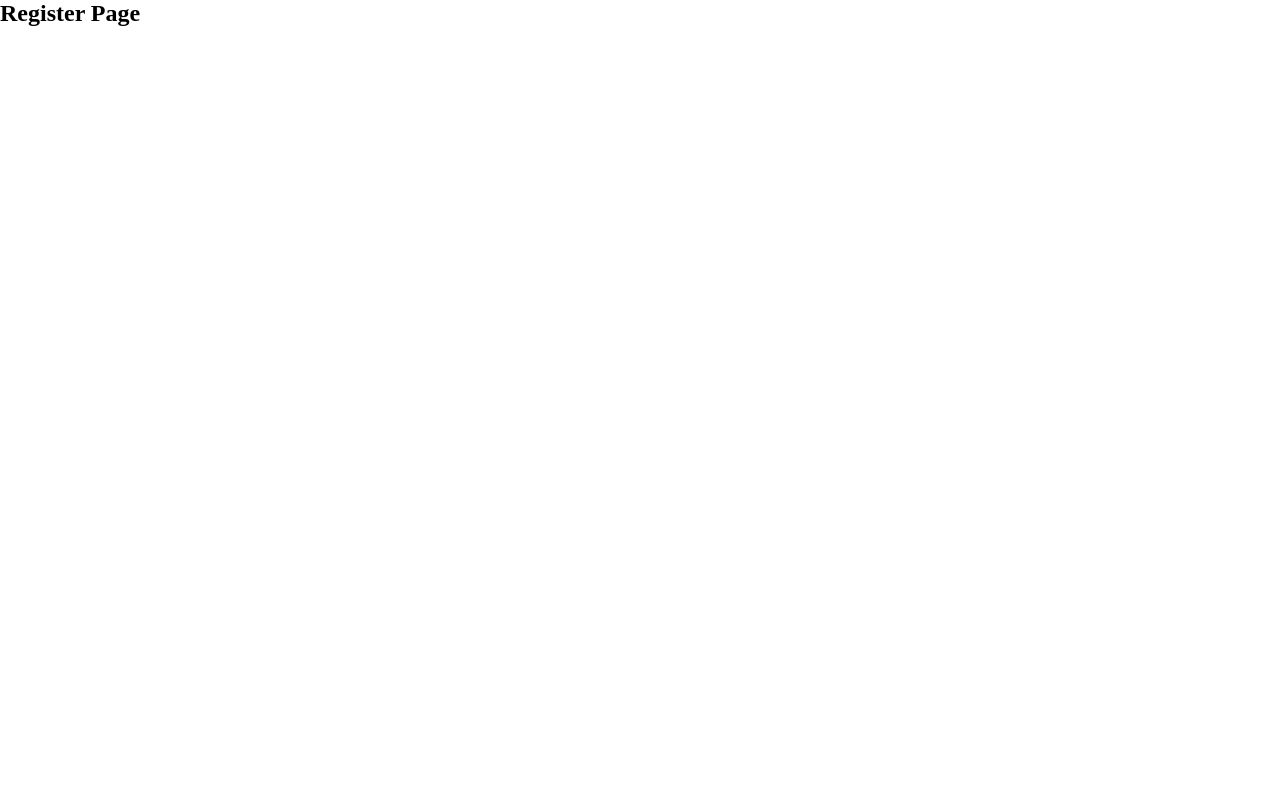
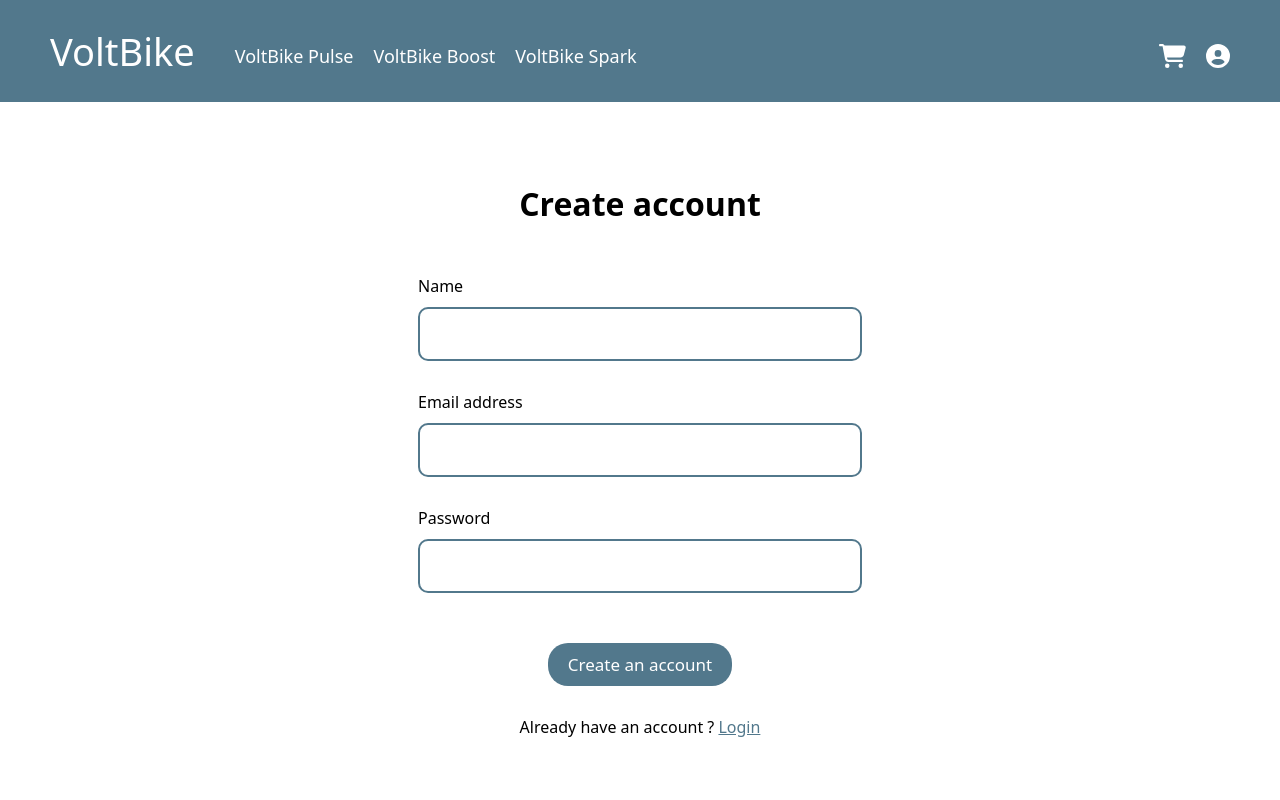
Before and after one commit to Gabrielhzt/VoltBike, a React (Create React App) app in the folder client/: page /register in a window 1280 px wide. Shown: the top 800 px of the page. Built offline with nearby package versions, Linux system fonts and the light colour scheme; the HTML template or start-up script is replaced by a standard one.

Commit message:
Added the header of the home page, the navbar, the footer and the register page

```diff
--- a/client/src/App.js
+++ b/client/src/App.js
@@ -2,11 +2,11 @@ import React from 'react';
 import { BrowserRouter as Router, Routes, Route } from 'react-router-dom';
 import './App.css';
 
-import Home from './components/home';
+import Home from './components/Home/home';
 import Product from './components/Product';
 import Cart from './components/cart';
 import Login from './components/login';
-import Register from './components/register';
+import Register from './components/register/register';
 import Account from './components/account';
 import NotFound from './components/NotFound';
 
--- /dev/null
+++ b/client/src/components/Home/home.css
@@ -0,0 +1,77 @@
+.home-header {
+    background-image: url('../../../public/images/header.jpg');
+    background-size: cover;
+    background-position: center;
+    height: 550px;
+    padding: 30px 50px;
+}
+
+.home-nav {
+    display: flex;
+    align-items: center;
+    justify-content: space-between;
+}
+
+.home-navlink {
+    display: flex;
+    align-items: center;
+    gap: 40px;
+}
+
+.home-navlink h1 {
+    color: #fff;
+    font-size: 38px;
+    font-weight: 500;
+    padding-bottom: 10px;
+}
+
+.home-navlink ul {
+    display: flex;
+    list-style: none;
+    gap: 20px;
+}
+
+.home-navlink ul li {
+    color: #fff;
+    text-decoration: none;
+    font-size: 18px;
+}
+
+.link {
+    color: #fff;
+    text-decoration: none;
+}
+
+.icon {
+    display: flex;
+    align-items: center;
+    gap: 20px;
+}
+
+.home-title {
+    margin-top: 130px;
+    color: #fff;
+}
+
+.home-title h2 {
+    font-size: 43px;
+    font-weight: 500;
+    width: 500px;
+    margin-bottom: 20px;
+}
+
+.home-title p {
+    font-size: 18px;
+    font-weight: 400;
+    width: 500px;
+    margin-bottom: 30px;
+}
+
+.btn {
+    border: none;
+    border-radius: 20px;
+    padding: 7px 20px;
+    font-size: 18px;
+    color: #547586;
+    background-color: #fff;
+}
--- /dev/null
+++ b/client/src/components/Home/home.js
@@ -0,0 +1,35 @@
+import React from 'react';
+import { NavLink, Link } from 'react-router-dom';
+import { FontAwesomeIcon } from '@fortawesome/react-fontawesome';
+import { faCartShopping, faCircleUser } from '@fortawesome/free-solid-svg-icons';
+import './home.css';
+
+const Home = () => {
+  return (
+    <>
+      <header className='home-header'>
+        <nav className='home-nav'>
+          <div className='home-navlink'>
+            <h1>VoltBike</h1>
+            <ul>
+              <li><NavLink to={"/product"} className='link'>VoltBike Pulse</NavLink></li>
+              <li><NavLink to={"/product"} className='link'>VoltBike Boost</NavLink></li>
+              <li><NavLink to={"/product"} className='link'>VoltBike Spark</NavLink></li>
+            </ul>
+          </div>
+          <div className='icon'>
+            <NavLink to={"./cart"}><FontAwesomeIcon icon={faCartShopping} size='xl' style={{color: "#ffffff",}} /></NavLink>
+            <NavLink to={"./account"}><FontAwesomeIcon icon={faCircleUser} size='xl' style={{color: "#ffffff",}} /></NavLink>
+          </div>
+        </nav>
+        <div className='home-title'>
+          <h2>Ride into the Future with WattWheels</h2>
+          <p>Your Eco-Friendly Electric Bike Destination!</p>
+          <Link to={"./register"}><button className='btn'>Register</button></Link>
+        </div>
+      </header>
+    </>
+  );
+}
+
+export default Home;
--- /dev/null
+++ b/client/src/components/footer/footer.css
@@ -0,0 +1,8 @@
+footer {
+    display: flex;
+    justify-content: space-between;
+    align-items: center;
+    background-color: #52788C;
+    color: #fff;
+    padding: 40px 50px;
+}
--- /dev/null
+++ b/client/src/components/footer/footer.js
@@ -0,0 +1,13 @@
+import React from "react";
+import './footer.css'
+
+const Footer = () => {
+    return (
+        <footer>
+            <h1>VoltBike</h1>
+            <p>© 2024 VoltBike - Designed with passion by Gabriel Hazout. All rights reserved.</p>
+        </footer>
+    )
+}
+
+export default Footer;
--- a/client/src/components/home.js
+++ /dev/null
@@ -1,29 +0,0 @@
-import React from 'react';
-import { NavLink } from 'react-router-dom';
-import { FontAwesomeIcon } from '@fortawesome/react-fontawesome';
-import { faCartShopping, faCircleUser } from '@fortawesome/free-solid-svg-icons';
-
-const Home = () => {
-  return (
-    <>
-      <header>
-        <nav>
-          <div>
-            <h1>VoltBike</h1>
-            <ul>
-              <li><NavLink to="/product">VoltBike Pulse</NavLink></li>
-              <li><NavLink to="/product">VoltBike Boost</NavLink></li>
-              <li><NavLink to="/product">VoltBike Spark</NavLink></li>
-            </ul>
-          </div>
-          <div>
-            <FontAwesomeIcon icon={faCartShopping} />
-            <FontAwesomeIcon icon={faCircleUser} style={{color: "#ffffff",}} />
-          </div>
-        </nav>
-      </header>
-    </>
-  );
-}
-
-export default Home;
--- /dev/null
+++ b/client/src/components/nav/navbar.css
@@ -0,0 +1,7 @@
+.home-nav-2 {
+    background-color: #52788C;
+    display: flex;
+    align-items: center;
+    justify-content: space-between;
+    padding: 25px 50px 15px;
+}
--- /dev/null
+++ b/client/src/components/nav/navbar.js
@@ -0,0 +1,26 @@
+import React from "react";
+import { NavLink } from 'react-router-dom';
+import { FontAwesomeIcon } from '@fortawesome/react-fontawesome';
+import { faCartShopping, faCircleUser } from '@fortawesome/free-solid-svg-icons';
+import './navbar.css'
+
+const Navbar = () => {
+    return (
+        <nav className='home-nav-2'>
+          <div className='home-navlink'>
+            <h1>VoltBike</h1>
+            <ul>
+              <li><NavLink to={"/product"} className='link'>VoltBike Pulse</NavLink></li>
+              <li><NavLink to={"/product"} className='link'>VoltBike Boost</NavLink></li>
+              <li><NavLink to={"/product"} className='link'>VoltBike Spark</NavLink></li>
+            </ul>
+          </div>
+          <div className='icon'>
+            <NavLink to={"./cart"}><FontAwesomeIcon icon={faCartShopping} size='xl' style={{color: "#ffffff",}} /></NavLink>
+            <NavLink to={"./account"}><FontAwesomeIcon icon={faCircleUser} size='xl' style={{color: "#ffffff",}} /></NavLink>
+          </div>
+        </nav>
+    )
+}
+
+export default Navbar;
--- a/client/src/components/register.js
+++ /dev/null
@@ -1,11 +0,0 @@
-import React from 'react';
-
-const Register = () => {
-  return (
-    <div>
-      <h2>Register Page</h2>
-    </div>
-  );
-}
-
-export default Register;
--- /dev/null
+++ b/client/src/components/register/register.css
@@ -0,0 +1,52 @@
+.register {
+    display: flex;
+    flex-direction: column;
+    justify-content: center;
+    align-items: center;
+    margin-top: 80px;
+    margin-bottom: 120px;
+}
+
+.register form {
+    display: flex;
+    flex-direction: column;
+    justify-content: center;
+    align-items: center;
+}
+
+.register h2 {
+    font-size: 32px;
+    font-weight: 600;
+    margin-bottom: 50px;
+}
+
+.input {
+    border: 2px solid #52788C;
+    border-radius: 10px;
+    padding: 10px 20px;
+    font-size: 16px;
+    margin-bottom: 30px;
+    margin-top: 10px;
+    width: 400px;
+    height: 30px;
+}
+
+.input-name {
+    font-weight: 500;
+}
+
+.register button {
+    background-color: #52788C;
+    border: none;
+    border-radius: 20px;
+    color: #fff;
+    font-size: 17px;
+    padding: 10px 20px;
+    cursor: pointer;
+    margin-top: 20px;
+    margin-bottom: 30px;
+}
+
+.login-link {
+    color: #52788C;
+}
--- /dev/null
+++ b/client/src/components/register/register.js
@@ -0,0 +1,80 @@
+import React, { useState } from 'react';
+import { Link } from 'react-router-dom';
+import axios from 'axios';
+import Navbar from '../nav/navbar';
+import Footer from '../footer/footer';
+import './register.css'
+
+const ExampleForm = () => {
+  const [name, setName] = useState('');
+  const [email, setEmail] = useState('');
+  const [password, setPassword] = useState('');
+
+  const handleSubmit = async (event) => {
+    event.preventDefault();
+
+    try {
+      const response = await axios.post('http://localhost:46381/auth/register', {
+        username: name,
+        email: email,
+        password: password
+      });
+
+      console.log(response.data.message);
+    } catch (error) {
+      console.error('Error during registration:', error);
+    }
+  };
+
+  return (
+    <div>
+      <Navbar />
+      <div className='register'>
+        <h2>Create account</h2>
+        <form onSubmit={handleSubmit}>
+          <div>
+            <label htmlFor="name" className='input-name'>Name</label>
+            <br />
+            <input
+              type="text"
+              id="name"
+              className='input'
+              value={name}
+              onChange={(e) => setName(e.target.value)}
+              required
+            />
+          </div>
+          <div>
+            <label htmlFor="email" className='input-name'>Email address</label>
+            <br />
+            <input
+              type="email"
+              id="email"
+              className='input'
+              value={email}
+              onChange={(e) => setEmail(e.target.value)}
+              required
+            />
+          </div>
+          <div>
+            <label htmlFor="password" className='input-name'>Password</label>
+            <br />
+            <input
+              type="password"
+              id="password"
+              className='input'
+              value={password}
+              onChange={(e) => setPassword(e.target.value)}
+              required
+            />
+          </div>
+          <button type="submit">Create an account</button>
+          <p>Already have an account ? <Link to={'/login'} className='login-link'>Login</Link></p>
+        </form>
+      </div>
+      <Footer />
+    </div>
+  );
+};
+
+export default ExampleForm;
--- a/client/src/index.css
+++ b/client/src/index.css
@@ -1,4 +1,5 @@
 * {
   padding: 0;
   margin: 0;
+  font-family: system-ui, -apple-system, BlinkMacSystemFont, 'Segoe UI', Roboto, Oxygen, Ubuntu, Cantarell, 'Open Sans', 'Helvetica Neue', sans-serif;
 }
```
Also changed, not shown: 1 other file (tests, documents, lock files or other folders).
